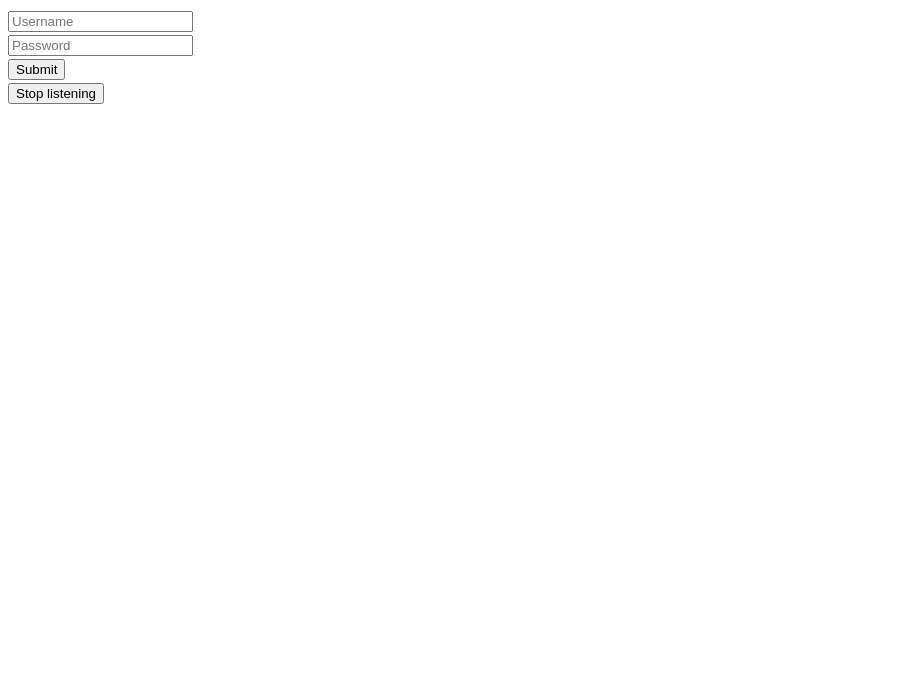
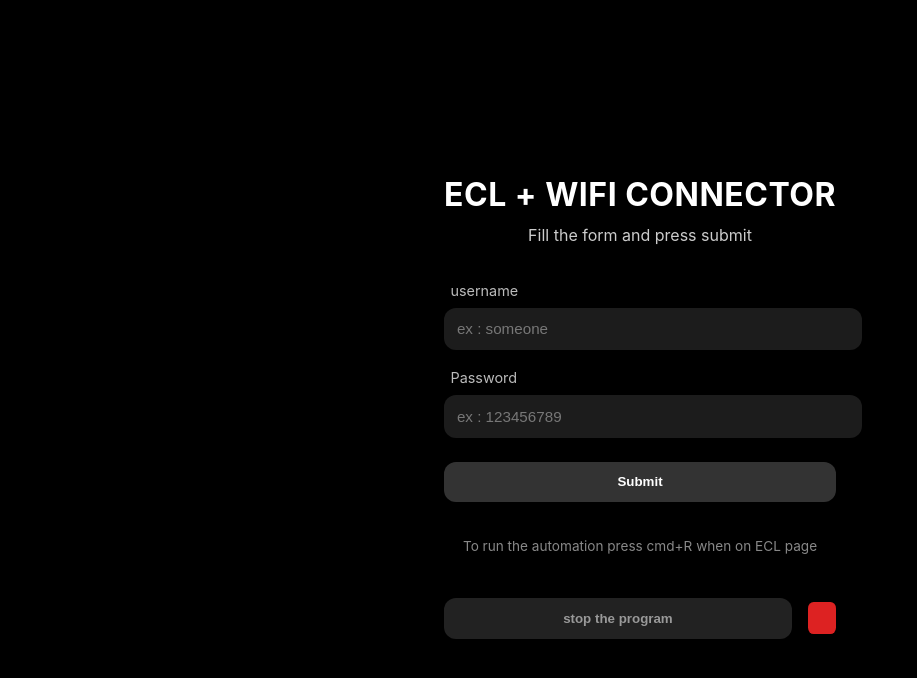
Before and after one commit to EnzoCentrale/ECL-Tauri-js-Rust-, a website: page src/index.html in a window 1280 px wide. Shown: the whole page, without its empty margins (0-917 px from the left). Drawn offline with Linux system fonts and the light colour scheme.

Commit message:
Css and html good now just the icons left

```diff
--- a/src-tauri/tauri.conf.json
+++ b/src-tauri/tauri.conf.json
@@ -12,7 +12,7 @@
       {
         "title": "ecl+",
         "width": 450,
-        "height": 150,
+        "height": 650,
         "decorations": true,
         "skipTaskbar": true
       }
--- a/src/css/styles.css
+++ b/src/css/styles.css
@@ -1,6 +1,11 @@
 @font-face {
   font-family: Affigere;
   src: url(fonts/Affigere-Regular.otf);
+}
+
+
+body{
+  background-color: #ffffff;
 }
 
 
@@ -12,14 +17,111 @@
   font-weight: 400px;
 
   -webkit-font-smoothing: antialiased;
-  -moz-osx-font-smoothing: grayscale;
   -webkit-text-size-adjust: 100%;
 }
 
-.light{
-  display: inline-block;
-  height: 12px;
-  width: 12px;
-  color: #ff0000;
-  vertical-align: middle;
+/* styles.css */
+
+body {
+  background-color: #000;
+  color: #fff;
+  font-family: 'Inter', sans-serif;
+  display: flex;
+  justify-content: center;
+  align-items: center;
+  min-height: 100vh;
+  margin: 0;
 }
+
+.container {
+  text-align: center;
+  max-width: 400px;
+}
+
+.title {
+  font-size: 2rem;
+  font-weight: 700;
+  letter-spacing: 0.5px;
+  margin-bottom: 1rem;
+}
+
+.subtitle {
+  font-size: 1rem;
+  font-weight: 400;
+  color: #ccc;
+  margin-bottom: 2rem;
+}
+
+.form-label {
+  display: block;
+  text-align: left;
+  font-size: 0.9rem;
+  color: #bbb;
+  margin: 1rem 0 0.3rem 0.4rem;
+}
+
+.username-field,
+.password-field {
+  width: 100%;
+  background-color: #1c1c1c;
+  color: #fff;
+  border: none;
+  border-radius: 12px;
+  padding: 0.8rem;
+  font-size: 0.95rem;
+  outline: none;
+}
+
+.username-field::placeholder,
+.password-field::placeholder {
+  color: #777;
+}
+
+.submit-btn {
+  width: 100%;
+  background-color: #333;
+  border: none;
+  color: #fff;
+  font-weight: 600;
+  border-radius: 12px;
+  padding: 0.8rem;
+  margin-top: 1.5rem;
+  cursor: pointer;
+  transition: background 0.2s;
+}
+
+.submit-btn:hover {
+  background-color: #444;
+}
+
+.instructions {
+  font-size: 0.85rem;
+  color: #888;
+  margin: 2rem 0 1rem;
+}
+
+.bottom-section {
+  display: flex;
+  justify-content: center;
+  align-items: center;
+  gap: 1rem;
+}
+
+.secondary {
+  background-color: #222;
+  color: #999;
+}
+
+#red-dot {
+  margin-top: 24px;
+  width: 32px;
+  height: 32px;
+  background-color: #d22;
+  border-radius: 20%;
+}
+
+
+#liltext{
+  font-size: 10px;
+  opacity: 85%;
+}
--- a/src/index.html
+++ b/src/index.html
@@ -1,46 +1,54 @@
 <!doctype html>
 <html lang="en">
-  <meta name="viewport" content="width=device-width, initial-scale=1">
-
   <head>
     <meta charset="UTF-8" />
+    <meta name="viewport" content="width=device-width, initial-scale=1" />
     <link rel="stylesheet" href="css/styles.css" />
-    <script type="module" src="scripts/main.js"></script>
-    <meta name="viewport" content="width=device-width, initial-scale=1.0" />
-    <title>Maybe Not</title>
+    <title>ECL + WIFI CONNECTOR</title>
   </head>
 
   <body>
+    <div class="container">
+      <h1 class="title">ECL + WIFI CONNECTOR</h1>
+      <p class="subtitle">Fill the form and press submit</p>
 
-    <form name="Credentials" onsubmit="Call_rust(); return false">
+      <form name="Credentials" onsubmit="Call_rust(); return false">
+        <label for="username-input" class="form-label">username</label>
         <input
           type="text"
           id="username-input"
           name="username"
           class="username-field"
-          placeholder="Username"
+          placeholder="ex : someone"
           aria-label="Username"
           autocomplete="username"
           required
-        /> <br>
+        /><br>
 
+        <label for="password-input" class="form-label">Password</label>
         <input
           type="password"
           id="password-input"
           name="password"
           class="password-field"
-          placeholder="Password"
+          placeholder="ex : 123456789"
           aria-label="Password"
           autocomplete="password"
           required
         /><br>
 
-        <input type="submit" name="submit" ><span class="light"></span>
+        <input type="submit" name="submit" value="Submit" class="submit-btn" />
       </form>
 
-      <button name="stop" onclick="Stop_rust() ; return false">Stop listening</button>
+      <p class="instructions">
+        To run the automation press cmd+R when on ECL page
+      </p>
 
-
+      <div class="bottom-section">
+        <button class="submit-btn secondary" onclick="Stop_rust();return false">stop the program</button>
+        <div id="red-dot"></div>
+      </div>
+    </div>
+    <script type="module" src="scripts/main.js"></script>
   </body>
-
 </html>
--- a/src/scripts/main.js
+++ b/src/scripts/main.js
@@ -1,26 +1,29 @@
 // Learn more about Tauri commands at https://tauri.app/develop/calling-rust/
 var Macro_run = false
+
 
 async function Call_rust() {
   var user = String(document.forms["Credentials"]["username"].value);
   var pass = String(document.forms["Credentials"]["password"].value);
-  console.log("this is working 1");
   await window.__TAURI__.core.invoke("listen_for_cmd_r_and_write", { user: user , pass : pass });
-  alert("Macro is on , Do CMD+R when on ECL+ Page")
-  console.log("this is working 2");
+  document.getElementById("red-dot").style.backgroundColor="#4f8f4aff";
+  console.log("Rust Function called without problem");
 
 
   //IMMA CLEAr this form
   document.forms["Credentials"]["username"].value = "";
-  document.forms["Credentials"]["username"].value = "";
+  document.forms["Credentials"]["password"].value = "";
 
 };
 
 async function Stop_rust() {
   await window.__TAURI__.core.invoke("stop_listening")
+  document.getElementById("red-dot").style.backgroundColor="#b12121ff"
   console.log("rust was stopped")
 }
 
 
+
+
 window.Call_rust = Call_rust;
 window.Stop_rust = Stop_rust;
```
